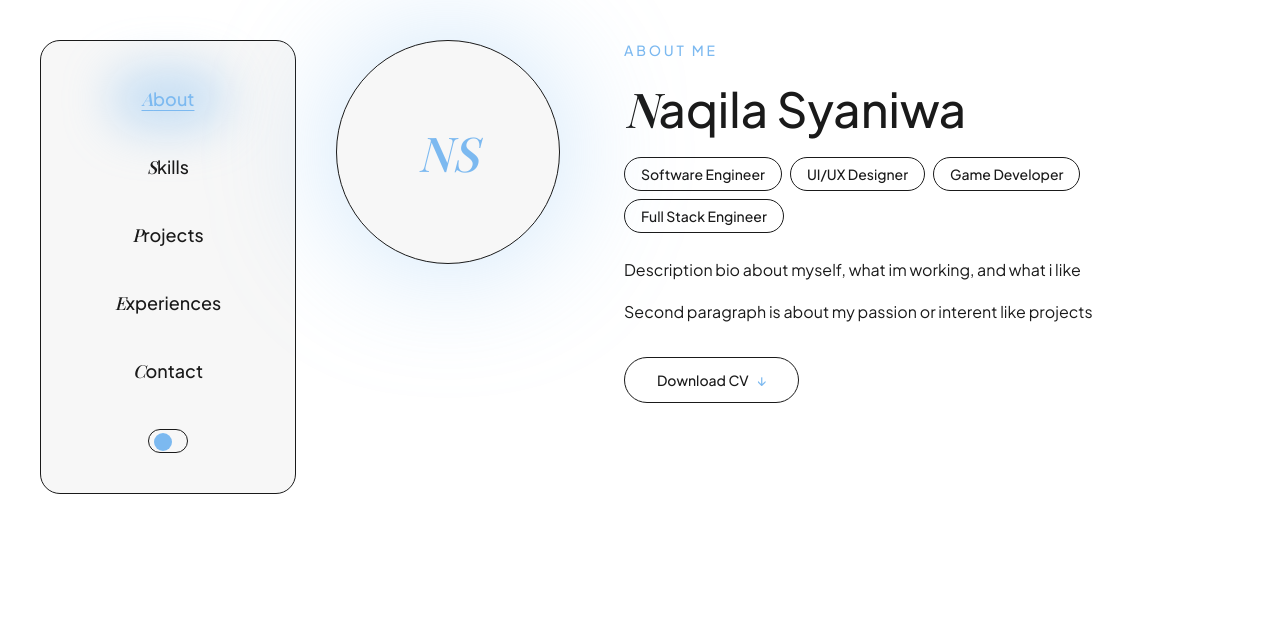
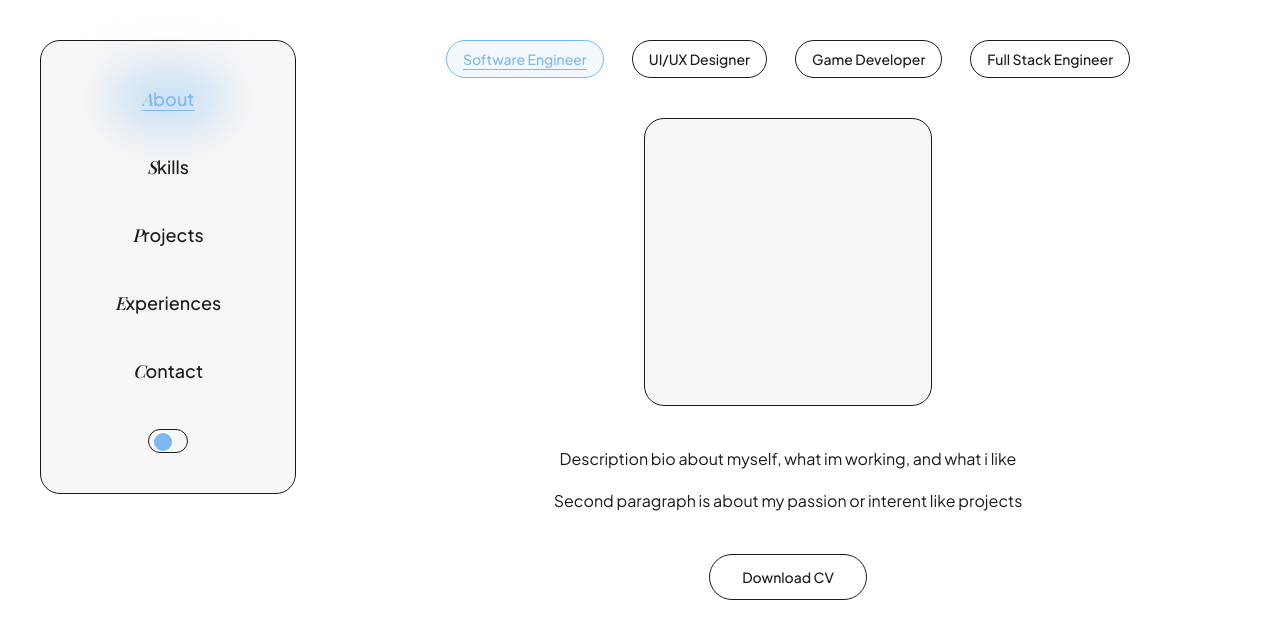
Before and after one commit to Naqila-Syaniwa/naqila-portofolio, a Next.js app: page /about in a window 1280 px wide. Shown: the top 638 px of the page. Built offline with nearby package versions, Linux system fonts and the light colour scheme.

Commit message:
feat: redesign About page and add reusable role filter

```diff
--- a/src/app/(dashboard)/about/page.tsx
+++ b/src/app/(dashboard)/about/page.tsx
@@ -1,52 +1,30 @@
 import { aboutContent } from "@/data/about";
+import { RoleFilter } from "@/components/RoleFilter";
 
 export default function AboutPage() {
     return (
-        <div className="flex flex-col items-center gap-10 md:flex-row md:items-start md:gap-16">
-            <div className="relative flex shrink-0 items-center justify-center">
-                <span className="bg-accent/40 absolute h-56 w-56 rounded-full blur-3xl" />
-                <div className="border-border bg-surface relative flex h-48 w-48 items-center justify-center rounded-full border sm:h-56 sm:w-56">
-                    <span className="text-accent font-serif text-5xl italic">
-                        {aboutContent.initials}
-                    </span>
-                </div>
+        <div className="flex flex-col items-center gap-10">
+            <div className="w-full">
+                <RoleFilter roles={aboutContent.roles} />
             </div>
 
-            <div className="flex flex-1 flex-col items-center gap-6 text-center md:items-start md:text-left">
-                <span className="text-accent text-sm font-medium tracking-[0.2em] uppercase">
-                    About Me
-                </span>
+            <div className="border-border bg-surface h-64 w-64 rounded-card border sm:h-72 sm:w-72" />
 
-                <h1 className="text-text-primary text-4xl font-medium sm:text-5xl">
-                    <span className="font-serif italic">{aboutContent.name.charAt(0)}</span>
-                    {aboutContent.name.slice(1)}
-                </h1>
-
-                <div className="flex flex-wrap justify-center gap-2 md:justify-start">
-                    {aboutContent.roles.map((role) => (
-                        <span
-                            key={role}
-                            className="border-border text-text-primary rounded-pill border px-4 py-1.5 text-sm font-medium"
-                        >
-                            {role}
-                        </span>
-                    ))}
-                </div>
-
-                <div className="text-text-primary flex max-w-xl flex-col gap-4 text-base leading-relaxed">
+            <div className="text-text-primary max-w-xl text-center text-base leading-relaxed">
                 {aboutContent.bio.map((paragraph, i) => (
-                        <p key={i}>{paragraph}</p>
+                    <p key={i} className="mt-4 first:mt-0">
+                        {paragraph}
+                    </p>
                 ))}
             </div>
 
             <a
                 href={aboutContent.cvUrl}
                 download
-                    className="border-border rounded-pill text-text-primary hover:bg-surface mt-2 inline-flex items-center gap-2 border px-8 py-3 text-sm font-medium transition-colors"
+                className="border-border rounded-pill text-text-primary hover:bg-surface inline-flex items-center gap-2 border px-8 py-3 text-sm font-medium transition-colors"
             >
-                    Download CV <span aria-hidden className="text-accent">↓</span>
+                Download CV
             </a>
-            </div>
         </div>
     );
 }
--- /dev/null
+++ b/src/components/RoleFilter.tsx
@@ -0,0 +1,35 @@
+'use client';
+
+import { useState } from 'react';
+
+interface RoleFilterProps {
+    roles: string[];
+}
+
+export function RoleFilter({ roles }: RoleFilterProps) {
+    const [active, setActive] = useState(roles[0]);
+
+    return (
+        <div className="flex flex-wrap justify-center gap-7">
+            {roles.map((role) => {
+                const isActive = role === active;
+
+                return (
+                    <button
+                        key={role}
+                        type="button"
+                        onClick={() => setActive(role)}
+                        aria-pressed={isActive}
+                        className={`rounded-pill border px-4 py-2 text-sm font-medium transition-colors ${
+                            isActive
+                                ? 'border-accent text-accent bg-accent/10 underline underline-offset-4'
+                                : 'border-border text-text-primary hover:bg-surface'
+                        }`}
+                    >
+                        {role}
+                    </button>
+                );
+            })}
+        </div>
+    );
+}
```
Lines whose indentation alone changed are shown as unchanged.
